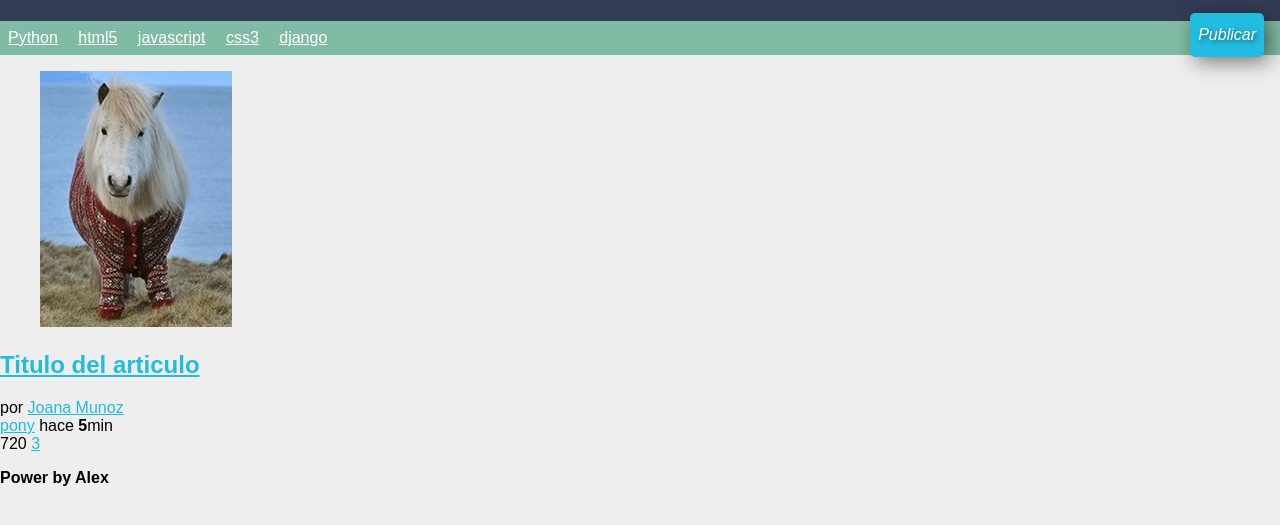
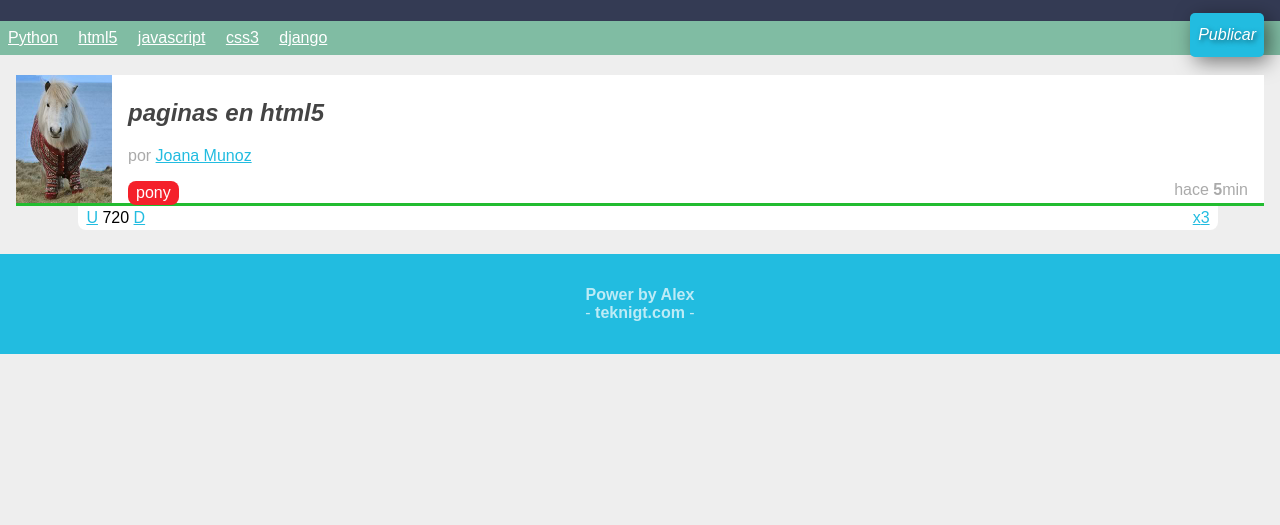
Before and after one commit to alexlopz/alex-theme, a plain HTML site: page index.html in a window 1280 px wide. Shown: the part 83-608 px from the top of the page. Drawn offline with Linux system fonts and the light colour scheme.

Commit message:
Estilos de Footer y article terminados

```diff
--- a/estilos.css
+++ b/estilos.css
@@ -7,6 +7,37 @@ body
 	background: #EEEEEE;
 	font-family: Arial;
 	font-size: 16px; ,
+}
+
+footer
+{
+
+	color: rgba(255,255,255,0.7);
+	background: #22BCE0;
+	text-align: center;
+	padding: 1em;
+
+}
+
+footer p:first-child
+{
+
+	margin-bottom: 0;
+}
+
+footer p:last-child
+{
+	margin-top: 0;
+}
+
+footer p:last-child:after
+{
+	content: "-"
+}
+
+footer p:last-child:before
+{
+	content: "-"
 }
 
 header
@@ -101,3 +132,89 @@ nav ul li a
 	padding: 0.5em 0;
 
 }
+
+#contenido
+{
+	margin: 1em;
+}
+
+#contenido .item
+{
+	background: white;
+	border-bottom: 3px solid #22BC30;
+	margin-bottom: 3em;
+	min-height: 128px;
+	position: relative;
+
+}
+
+#contenido .item .autor_item
+{
+	color: #aaa;
+}
+
+#contenido .item .datos_item
+{
+	margin: 1em 1em 0 0;
+	text-align: right;
+}
+#contenido .item .datos_item .fecha_item
+{
+	color: #AAA;
+}
+
+#contenido .item .datos_item .tag_item
+{
+	background: #F4202A;
+	border-radius: 0.5em;
+	color: white;
+	display: inline-block;
+	float: left;
+	padding: 0.2em 0.5em;
+	text-decoration: none;
+
+}
+
+#contenido .item .imagen_item
+{
+	float: left;
+	margin: 0 1em 0 0;
+}
+
+#contenido .item .imagen_item img
+{
+	width: 96px;
+}
+
+#contenido .item .titulo_item
+{
+	font-size: 1,2em;
+	font-style: italic;
+	padding-top: 1em;
+
+}
+
+#contenido .item .titulo_item a
+{
+	color: #444;
+	text-decoration: none;
+}
+
+#contenido .item .votacion
+{
+	background: white;
+	border-radius: 0 0 0.5em 0.5em;
+	left: 5%;
+	margin-top: 3px;
+	padding:0.2em 0.5em;
+	position: absolute;
+	top:100%;
+	width: 90%;
+
+}
+
+#contenido .item .votacion .comentarios_item,
+#contenido .item .votacion .guardar_item
+{
+	float: right;
+}
--- a/index.html
+++ b/index.html
@@ -37,7 +37,7 @@
 			</figure>
 			<h2 class="titulo_item">
 				<a href="#">
-				Titulo del articulo
+				paginas en html5
 				</a>
 			</h2>
 			<div class="autor_item">
@@ -50,11 +50,11 @@
 				</span>
 			</div>
 			<div class="votacion">
-				<a href="#" class="up"></a>
+				<a href="#" class="up">U</a>
 				720
-				<a href="#" class="down"></a>
+				<a href="#" class="down">D</a>
 				<a href="#" class="comentarios_item">3</a>
-				<a href="#" class="guardar_item"></a>
+				<a href="#" class="guardar_item">x</a>
 			</div>
 	</article>
 </section>
@@ -62,6 +62,9 @@
 	<p>
 		<strong>Power by Alex </strong>
 	</p>
+	<p>
+		<strong>teknigt.com </strong>
+	</p>
 </footer>
 </body>
 </html>
```
